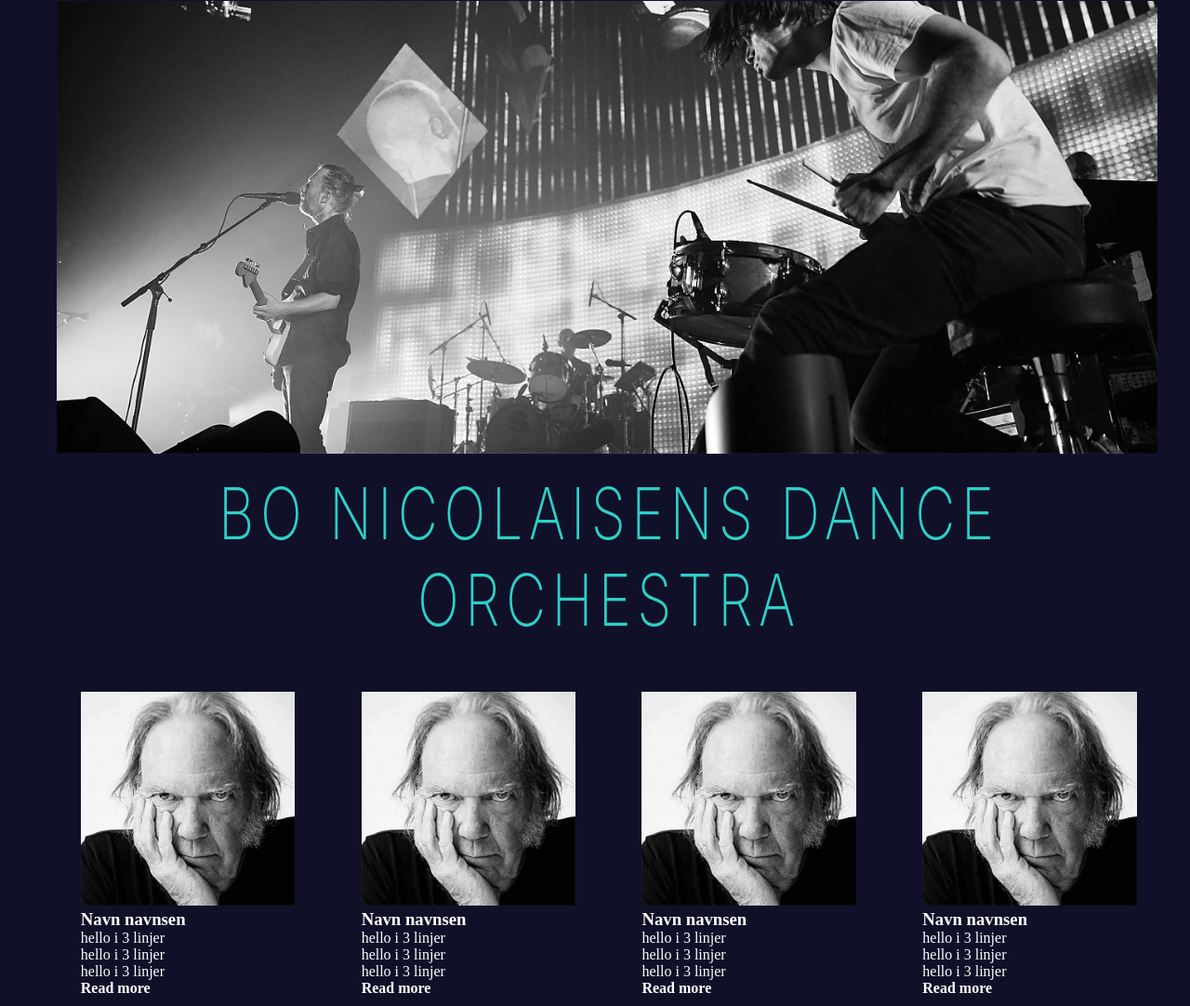
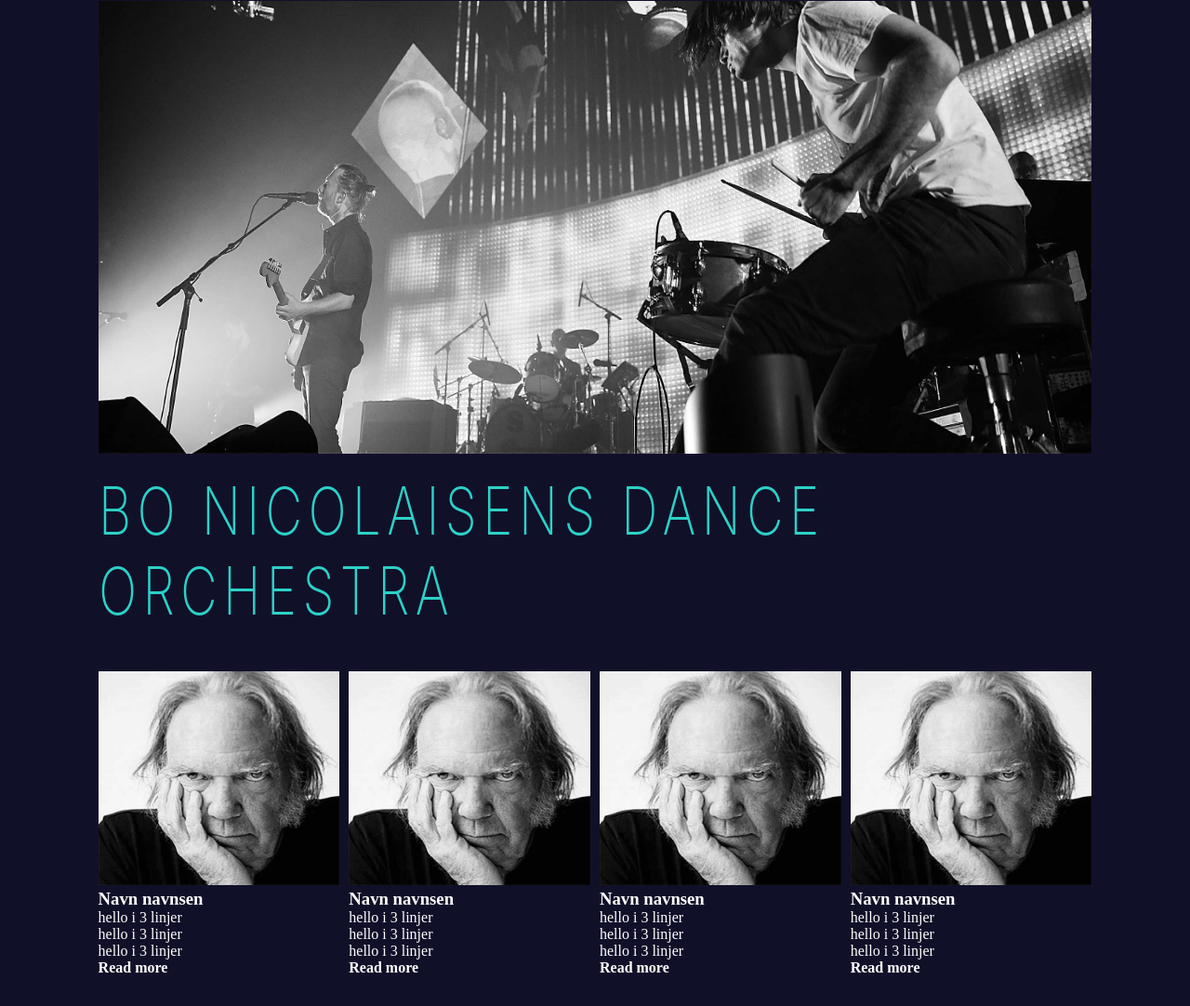
Before and after one commit to Musikhjemmeside/BND-website, a plain HTML site: page index.html in a window 1280 px wide. Shown: the part 68-1150 px from the top of the page at 93% size. After the commit the page ends 1118 px from the top, so only its background shows below. Drawn offline with Linux system fonts and the light colour scheme.

Commit message:
html og css

```diff
--- a/Main.css
+++ b/Main.css
@@ -1,7 +1,5 @@
 *{
     margin: 0;
-    margin-left: 1.2vw;
-    margin-right: 1.2vw;
     padding: 0;
 }
 
@@ -12,7 +10,7 @@ body{
 
 #navbar{
     background-color: #111029;
-    width: 100%;
+    width: 83.5vw;
     height: 4.4vw;
     padding: 0;
     margin: 0;
@@ -56,10 +54,9 @@ a{
 
 #Teaser{
     margin-top: 1vw;
-    margin-right: 8vw;
     height: 38vw;
     position: absolute;
-    width: 92.5vw;
+    width: 83.5vw;
 }
 
 h1{
@@ -67,25 +64,28 @@ h1{
     font-weight: 200;
     letter-spacing: 0.5vw;
     transform: scale(1, 1.3);
-    text-align: center;
+    width: 83.5vw;
     margin-top: 42vw;
-    font-size: 4.652777777777778vw;
+    font-size: 4.27vw;
     color: #2cd1c7;
 }
 
 #headshots{
-    width: 18vw;
+    width: 100%;
     height: 18vw;
     margin-top: 5vw;
+    margin-left: 0;
+    margin-right: 0;
 }
 
 .gridcontainer {
     display: grid;
-    margin-right: 3vw;
+    margin-right: 0;
+    width: 83.5vw;
     grid-template-columns: auto auto auto auto;
     grid-gap: 10px;
     background-color: #111029;
-    padding: 10px;
+    padding: 0;
   }
 
   .grid-container > article {
@@ -102,3 +102,11 @@ h1{
   article{
       color: white;
   }
+
+  #sutenpik{
+      position: absolute;
+      background-color: #2cd1c600;
+      width: 83.5vw;
+      margin-left: 8.25vw;
+      margin-right: 8.25vw;;
+  }
--- a/index.html
+++ b/index.html
@@ -7,7 +7,7 @@
     <title>Document</title>
 </head>
 <body>
-
+    <div id="sutenpik">
   <nav>
 
       <div id="navbar">
@@ -56,7 +56,7 @@
     <h4>Read more</h4>
 </article>
 
-
+</div>
 
 </div>
 
```
